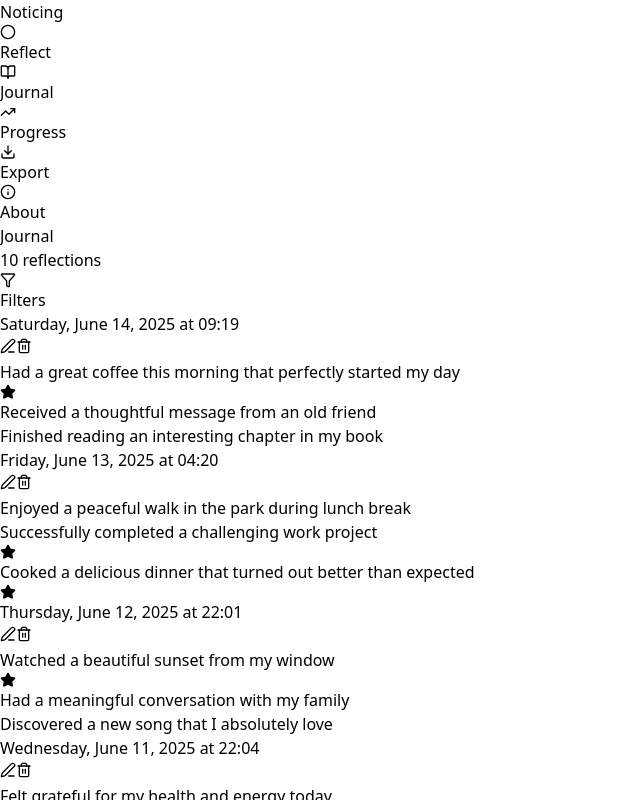
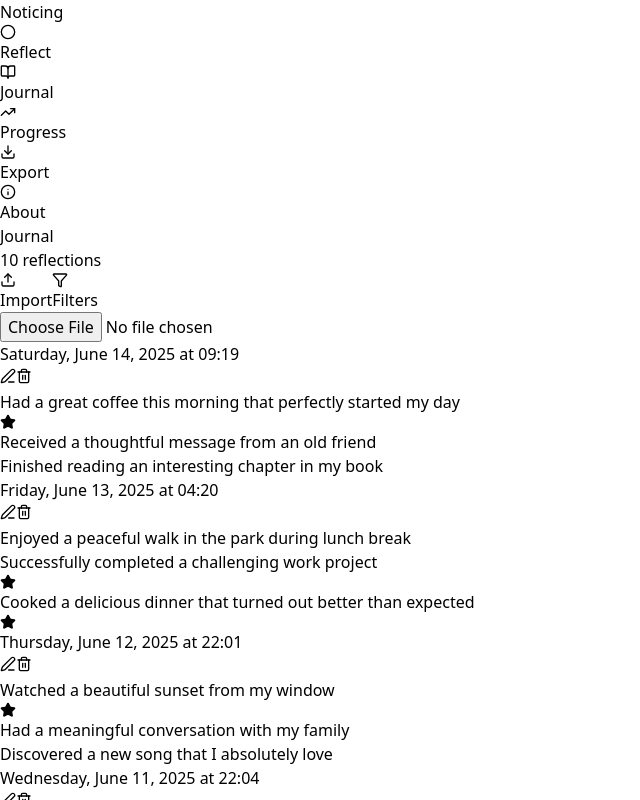
Before and after one commit to sergimarquez/three-things, a React (Vite) app: page /archive in a window 1280 px wide. Both pictures are taken after a click on the button "Add Sample Entries". Shown: the top 800 px of the page, without its empty margins (0-640 px from the left). Built offline with nearby package versions, Linux system fonts and the light colour scheme.

Commit message:
feature: add import feature

```diff
--- a/src/pages/Archive.tsx
+++ b/src/pages/Archive.tsx
@@ -1,13 +1,15 @@
-import { useState, useMemo } from "react";
+import { useState, useMemo, useRef } from "react";
 import { format, parseISO, isAfter, isBefore, startOfDay, endOfDay } from "date-fns";
 import { useEntries } from "../hooks/useEntries";
 import type { EntryItem } from "../hooks/useEntries";
-import { Search, Star, Edit3, Trash2, Filter, X, Plus } from "lucide-react";
+import { Search, Star, Edit3, Trash2, Filter, X, Plus, Upload } from "lucide-react";
 
 export default function Archive() {
-  const { entries, updateEntry, deleteEntry, addFakeData } = useEntries();
+  const { entries, updateEntry, deleteEntry, addFakeData, importEntries } = useEntries();
   const [editingId, setEditingId] = useState<string | null>(null);
   const [editingItems, setEditingItems] = useState<EntryItem[]>([]);
+  const fileInputRef = useRef<HTMLInputElement>(null);
+  const [importStatus, setImportStatus] = useState<{ type: 'success' | 'error', message: string } | null>(null);
 
   // Filter states
   const [searchTerm, setSearchTerm] = useState("");
@@ -69,6 +71,57 @@ export default function Archive() {
 
   const activeFiltersCount = [searchTerm, showStarredOnly, dateFrom, dateTo].filter(Boolean).length;
 
+  const handleImport = () => {
+    fileInputRef.current?.click();
+  };
+
+  const handleFileChange = (event: React.ChangeEvent<HTMLInputElement>) => {
+    const file = event.target.files?.[0];
+    if (!file) return;
+
+    const reader = new FileReader();
+    reader.onload = (e) => {
+      try {
+        const content = e.target?.result as string;
+        const data = JSON.parse(content);
+
+        // Validate the JSON structure
+        if (!data.entries || !Array.isArray(data.entries)) {
+          throw new Error('Invalid file format');
+        }
+
+        // Import the entries
+        const importedCount = importEntries(data.entries);
+
+        if (importedCount > 0) {
+          setImportStatus({
+            type: 'success',
+            message: `Successfully imported ${importedCount} new ${importedCount === 1 ? 'reflection' : 'reflections'}`
+          });
+        } else {
+          setImportStatus({
+            type: 'success',
+            message: 'No new reflections to import (all entries already exist)'
+          });
+        }
+
+        // Clear the status after 5 seconds
+        setTimeout(() => setImportStatus(null), 5000);
+
+      } catch (error) {
+        setImportStatus({
+          type: 'error',
+          message: 'Failed to import file. Please ensure it\'s a valid 3Good JSON export.'
+        });
+        setTimeout(() => setImportStatus(null), 5000);
+      }
+    };
+
+    reader.readAsText(file);
+    // Reset the input
+    event.target.value = '';
+  };
+
   if (entries.length === 0) {
     return (
       <div className="max-w-2xl mx-auto text-center">
@@ -81,8 +134,17 @@ export default function Archive() {
             Your journal is empty
           </h2>
           <p className="text-stone-600 mb-6">
-            Start your gratitude practice by recording your first reflection
+            Start your gratitude practice by recording your first reflection, or import from a backup
           </p>
+
+          <div className="flex items-center gap-3 justify-center">
+            <button
+              onClick={handleImport}
+              className="inline-flex items-center gap-2 px-4 py-2 border border-stone-300 text-stone-700 rounded-lg hover:bg-stone-50 transition-colors"
+            >
+              <Upload size={16} />
+              Import Backup
+            </button>
 
             <button
               onClick={addFakeData}
@@ -91,6 +153,7 @@ export default function Archive() {
               <Plus size={16} />
               Add Sample Entries
             </button>
+          </div>
         </div>
       </div>
     );
@@ -150,6 +213,15 @@ export default function Archive() {
           </p>
         </div>
 
+        <div className="flex items-center gap-3">
+          <button
+            onClick={handleImport}
+            className="inline-flex items-center gap-2 px-3 py-2 rounded-lg text-sm font-medium border border-stone-300 text-stone-700 hover:bg-stone-50 transition-colors"
+          >
+            <Upload size={16} />
+            Import
+          </button>
+
           <button
             onClick={() => setShowFilters(!showFilters)}
             className={`
@@ -169,6 +241,29 @@ export default function Archive() {
             )}
           </button>
         </div>
+      </div>
+
+      {/* Hidden file input */}
+      <input
+        ref={fileInputRef}
+        type="file"
+        accept=".json"
+        onChange={handleFileChange}
+        className="hidden"
+      />
+
+      {/* Import Status */}
+      {importStatus && (
+        <div className={`
+          mb-6 p-4 rounded-lg border
+          ${importStatus.type === 'success'
+            ? 'bg-green-50 border-green-200 text-green-800'
+            : 'bg-red-50 border-red-200 text-red-800'
+          }
+        `}>
+          {importStatus.message}
+        </div>
+      )}
 
       {/* Filters Panel */}
       {showFilters && (
--- a/src/pages/Export.tsx
+++ b/src/pages/Export.tsx
@@ -1,7 +1,7 @@
-import { useState } from "react";
+import { useState, useRef } from "react";
 import { format, parseISO } from "date-fns";
 import { useEntries } from "../hooks/useEntries";
-import { Download, FileText, Table, File, FileCode } from "lucide-react";
+import { Download, FileText, Table, File, FileCode, Upload } from "lucide-react";
 import { Link } from "react-router-dom";
 
 export default function Export() {
@@ -72,7 +72,7 @@ export default function Export() {
       return `${date} at ${entry.time}\n   ${items}\n`;
     }).join('\n');
 
-    const header = `Noticing - Reflection Journal\nExported: ${format(new Date(), 'EEEE, MMMM d, yyyy \'at\' HH:mm')}\nTotal entries: ${entries.length}\n\n${'='.repeat(50)}\n\n`;
+    const header = `3Good - Reflection Journal\nExported: ${format(new Date(), 'EEEE, MMMM d, yyyy \'at\' HH:mm')}\nTotal entries: ${entries.length}\n\n${'='.repeat(50)}\n\n`;
 
     const filename = `three-things-${format(new Date(), 'yyyy-MM-dd')}.txt`;
     downloadFile(header + content, filename, 'text/plain');
@@ -88,7 +88,7 @@ export default function Export() {
       return `## ${date} at ${entry.time}\n\n${items}\n`;
     }).join('\n');
 
-    const header = `# Noticing - Reflection Journal\n\n**Exported:** ${format(new Date(), 'EEEE, MMMM d, yyyy \'at\' HH:mm')}  \n**Total entries:** ${entries.length}\n\n---\n\n`;
+    const header = `# 3Good - Reflection Journal\n\n**Exported:** ${format(new Date(), 'EEEE, MMMM d, yyyy \'at\' HH:mm')}  \n**Total entries:** ${entries.length}\n\n---\n\n`;
 
     const filename = `three-things-${format(new Date(), 'yyyy-MM-dd')}.md`;
     downloadFile(header + content, filename, 'text/markdown');
```
Lines whose indentation alone changed are shown as unchanged.
